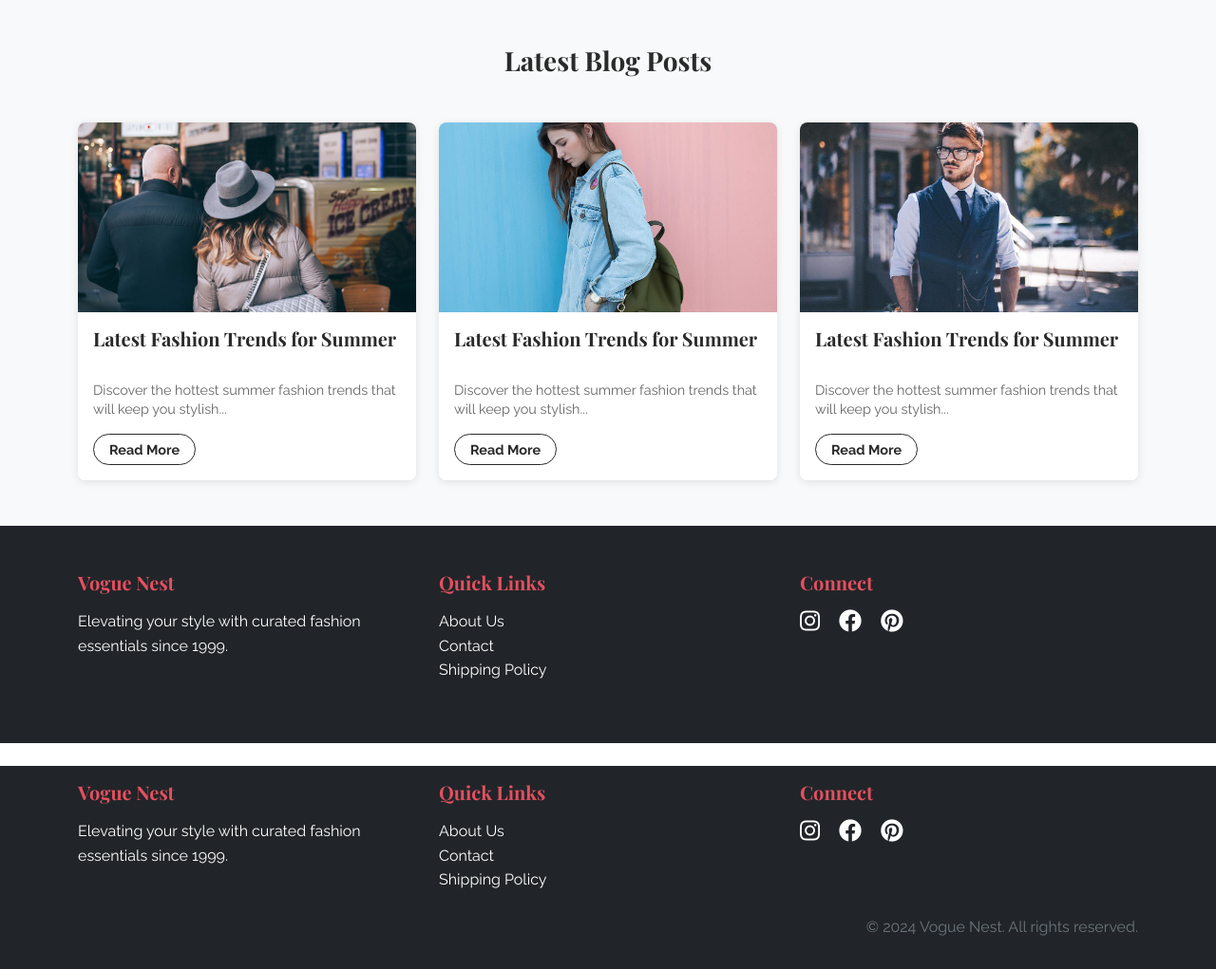
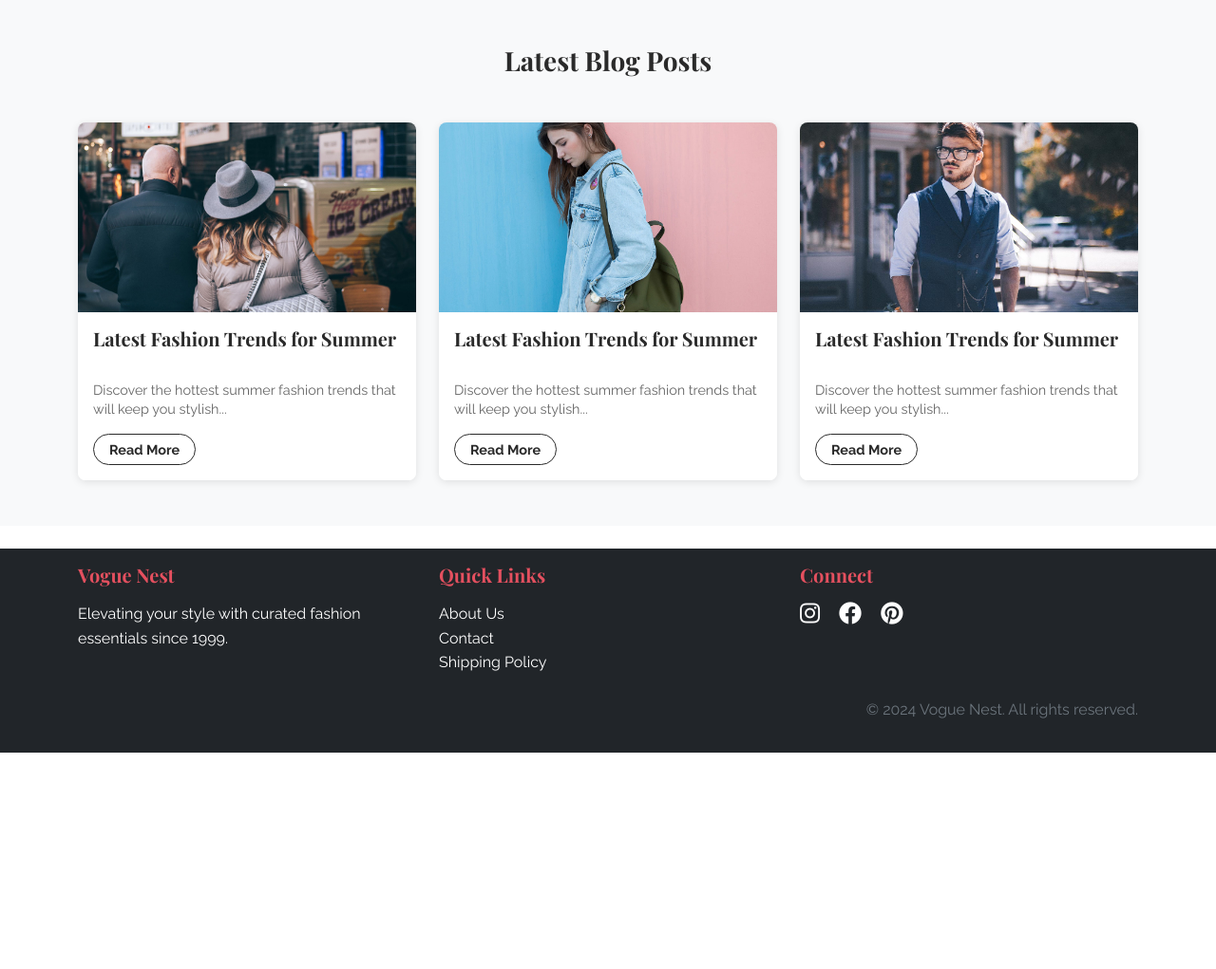
Before and after one commit to Jawahir01/VogueNest, a Django app: page / in a window 1280 px wide. Shown: the part 1774-2795 px from the top of the page at 95% size. After the commit the page ends 2567 px from the top, so only its background shows below. Run offline with Django 3.2, Linux system fonts and the light colour scheme; parts of the project's set-up code (start-up, migrations or seed data) failed here and were passed over; some libraries are stand-ins or nearby versions.

Commit message:
Move footer to base template

```diff
--- a/home/templates/home/index.html
+++ b/home/templates/home/index.html
@@ -160,32 +160,4 @@
         </div>
     </section>
 
-    <!-- Footer -->
-    <footer class="bg-dark text-white mt-auto">
-        <div class="container py-5">
-            <div class="row g-4">
-                <div class="col-md-4">
-                    <h5 class="fw-bold mb-3">Vogue Nest</h5>
-                    <p>Elevating your style with curated fashion essentials since 1999.</p>
-                </div>
-                <div class="col-md-4">
-                    <h5 class="fw-bold mb-3">Quick Links</h5>
-                    <ul class="list-unstyled">
-                        <li><a href="#" class="text-white text-decoration-none">About Us</a></li>
-                        <li><a href="#" class="text-white text-decoration-none">Contact</a></li>
-                        <li><a href="#" class="text-white text-decoration-none">Shipping Policy</a></li>
-                    </ul>
-                </div>
-                <div class="col-md-4">
-                    <h5 class="fw-bold mb-3">Connect</h5>
-                    <div class="social-links">
-                        <a href="#" class="text-white me-3"><i class="fab fa-instagram"></i></a>
-                        <a href="#" class="text-white me-3"><i class="fab fa-facebook"></i></a>
-                        <a href="#" class="text-white me-3"><i class="fab fa-pinterest"></i></a>
-                    </div>
-                </div>
-            </div>
-        </div>
-    </footer>
-
 {% endblock %}
```
